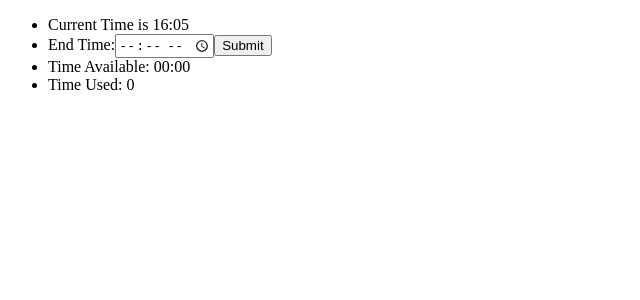
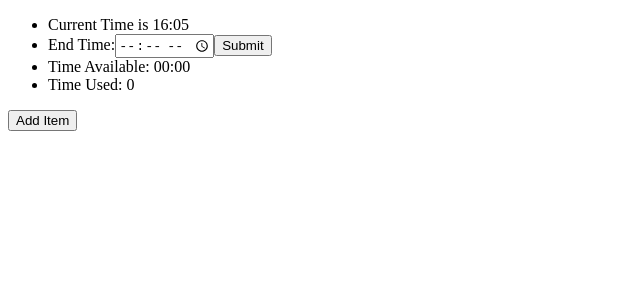
Before and after one commit to kcharris/day-planner, a React (Create React App) app: page / in a window 1280 px wide. Shown: the top 300 px of the page, without its empty margins (0-640 px from the left). Built offline with nearby package versions, Linux system fonts and the light colour scheme.

Commit message:
Add handleChange function to handle multiple inputs Add input for Item components, time is inconsistent with hours and minutes Add list of items, a button to add items, and a way to output the items in ul

```diff
--- a/src/App.js
+++ b/src/App.js
@@ -1,10 +1,13 @@
 import React from 'react';
 import TimeOverview from './components/TimeOverview'
+import ItemList from './components/ItemList'
 
 function App() {
   return (
+    <div>
       <TimeOverview />
-      //<ItemList/>
+      <ItemList />
+    </div>
   );
 }
 
--- a/src/components/Item.js
+++ b/src/components/Item.js
@@ -1,14 +1,32 @@
 import React from 'react'
 
-class Item extends React.component {
+class Item extends React.Component {
   constructor(props){
     super(props)
-    setState = {
-      name: "",
+    this.state = {
+      name: "cat",
       order: null,
       time: 0,
       description: "",
     }
+    this.handleChange = this.handleChange.bind(this)
+  }
+  handleChange(e){
+    this.setState({
+      [e.target.name]: e.target.value
+      }
+    )
+  }
+  render(){
+    return(
+      <div>
+        <input type= "text" name='name' maxLength="20" value={this.state.name} onChange={this.handleChange}/>
+        <input type= 'number' name='order' min='0' max='100' value={this.state.order} onChange={this.handleChange}/>
+        <input type= 'number' name='Hrs' min='0' max='23' value={this.state.hours} onChange={this.handleChange}/>
+        <input type= 'number' name='Mins' min='0' max='59' value={this.state.minutes} onChange={this.handleChange}/>
+        <input type= 'textbox' size="40" name='description' value={this.state.description} onChange={this.handleChange}/>
+      </div>
+    )
   }
 }
 
--- a/src/components/ItemList.js
+++ b/src/components/ItemList.js
@@ -4,21 +4,26 @@ import Item from './Item'
 class ItemList extends React.Component{
   constructor(props){
     super(props)
-    setState = {
+    this.state = {
       listOfItems: [],
     }
-    this.handleSubmit = this.handleSubmit.bind(this)
+    this.handleClick = this.handleClick.bind(this)
   }
-  handleSubmit(){
+  handleClick(){
     this.setState({
-      listOfItems: listOfItems.concat([<Item/>])
+      listOfItems: this.state.listOfItems.concat(<Item/>)
     })
   }
   render(){
     return (
-      <form onSubmit={this.handleSubmit()}>
-        <input type="submit" value="Add Item"/>
-      </form>
+      <div>
+        <form>
+          <input type="button" value="Add Item" onClick={this.handleClick}/>
+        </form>
+        <ul>
+          {this.state.listOfItems}
+        </ul>
+      </div>
     )
   }
 }
```
Also changed, not shown: 2 other files (tests, documents, lock files or other folders).
